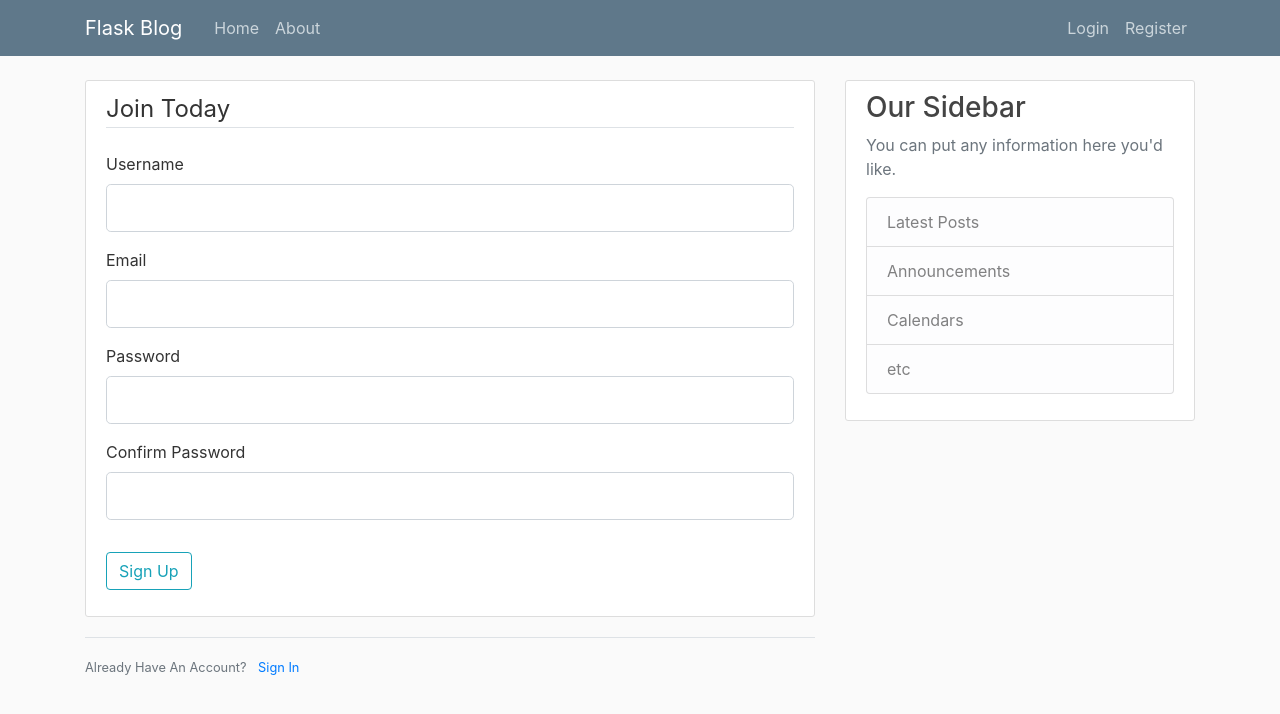
After one commit to ninotsanka/Flask-Blog, a Flask app: page /register in a window 1280 px wide. The commit adds this page. Shown: the top 714 px of the page. Run offline with Flask 2, Linux system fonts and the light colour scheme.

Commit message:
added register and login pages

```diff
--- a/flaskblog.py
+++ b/flaskblog.py
@@ -1,5 +1,8 @@
-from flask import Flask, render_template, url_for
+from flask import Flask, render_template, url_for, flash, redirect
+from forms import RegistrationForm, LoginForm
 app = Flask(__name__)
+
+app.config["SECRET_KEY"] = 'd23bda53d308dc8a91f75ed04342518f'
 
 posts = [
     {
@@ -16,15 +19,37 @@ posts = [
     }
 ]
 
+
 @app.route('/')
 @app.route('/home')
-def home_page():
+def home():
     return render_template('home.html', posts=posts)
 
 
 @app.route('/about')
-def about_page():
+def about():
     return render_template('about.html', title='About')
+
+
+@app.route('/register', methods=['GET', 'POST'])
+def register():
+    form = RegistrationForm()
+    if form.validate_on_submit():
+        flash(f'Account created for {form.username.data}!', 'success')
+        return redirect(url_for('home'))
+    return render_template('register.html', title='Register', form=form)
+
+
+@app.route('/login', methods=['GET', 'POST'])
+def login():
+    form = LoginForm()
+    if form.validate_on_submit():
+        if form.email.data == 'admin@blog.com' and form.password.data == 'password':
+            flash(f'You have been logged in!', 'success')
+            return redirect(url_for('home'))
+        else:
+            flash('login unsuccessful, please check your username and password!', 'danger')
+    return render_template('login.html', title='Login', form=form)
 
 
 if __name__ == '__main__':
--- /dev/null
+++ b/forms.py
@@ -0,0 +1,18 @@
+from flask_wtf import FlaskForm
+from wtforms import StringField, PasswordField, SubmitField, BooleanField
+from wtforms.validators import DataRequired, Length, Email, EqualTo
+
+class RegistrationForm(FlaskForm):
+    username = StringField('Username', validators=[DataRequired(), Length(min=2, max=20)])
+    email = StringField('Email', validators=[DataRequired(), Email()])
+    password = PasswordField('Password', validators=[DataRequired()])
+    confirm_password = PasswordField('Confirm Password', validators=[DataRequired(), EqualTo('password')])
+    submit = SubmitField('Sign Up')
+
+
+
+class LoginForm(FlaskForm):
+    email = StringField('Email', validators=[DataRequired(), Email()])
+    password = PasswordField('Password', validators=[DataRequired()])
+    remember = BooleanField('Remember Me')
+    submit = SubmitField('Login')
--- a/templates/layout.html
+++ b/templates/layout.html
@@ -1,38 +1,42 @@
 <!DOCTYPE html>
 <html>
+
 <head>
   <!-- Required meta tags -->
   <meta charset="utf-8">
   <meta name="viewport" content="width=device-width, initial-scale=1, shrink-to-fit=no">
 
   <!-- Bootstrap CSS -->
-    <link rel="stylesheet" href="https://cdn.jsdelivr.net/npm/bootstrap@4.6.0/dist/css/bootstrap.min.css" integrity="sha384-B0vP5xmATw1+K9KRQjQERJvTumQW0nPEzvF6L/Z6nronJ3oUOFUFpCjEUQouq2+l" crossorigin="anonymous">
+  <link rel="stylesheet" href="https://cdn.jsdelivr.net/npm/bootstrap@4.6.0/dist/css/bootstrap.min.css"
+    integrity="sha384-B0vP5xmATw1+K9KRQjQERJvTumQW0nPEzvF6L/Z6nronJ3oUOFUFpCjEUQouq2+l" crossorigin="anonymous">
 
 
   <link rel="stylesheet" type="text/css" href="{{ url_for('static', filename='main.css')}}">
   {% if title %}
-            <title>Flask Blog - {{  title }}</title>
+  <title>Flask Blog - {{ title }}</title>
   {% else %}
   <title>Flask Blog</title>
   {% endif %}
 </head>
+
 <body>
   <header class="site-header">
     <nav class="navbar navbar-expand-md navbar-dark bg-steel fixed-top">
       <div class="container">
         <a class="navbar-brand mr-4" href="/">Flask Blog</a>
-                <button class="navbar-toggler" type="button" data-toggle="collapse" data-target="#navbarToggle" aria-controls="navbarToggle" aria-expanded="false" aria-label="Toggle navigation">
+        <button class="navbar-toggler" type="button" data-toggle="collapse" data-target="#navbarToggle"
+          aria-controls="navbarToggle" aria-expanded="false" aria-label="Toggle navigation">
           <span class="navbar-toggler-icon"></span>
         </button>
         <div class="collapse navbar-collapse" id="navbarToggle">
           <div class="navbar-nav mr-auto">
-                    <a class="nav-item nav-link" href="/">Home</a>
-                    <a class="nav-item nav-link" href="/about">About</a>
+            <a class="nav-item nav-link" href="{{ url_for('home')}}">Home</a>
+            <a class="nav-item nav-link" href="{{ url_for('about')}}">About</a>
           </div>
           <!-- Navbar Right Side -->
           <div class="navbar-nav">
-                    <a class="nav-item nav-link" href="/login">Login</a>
-                    <a class="nav-item nav-link" href="/register">Register</a>
+            <a class="nav-item nav-link" href="{{ url_for('login')}}">Login</a>
+            <a class="nav-item nav-link" href="{{ url_for('register')}}">Register</a>
           </div>
         </div>
       </div>
@@ -42,6 +46,15 @@
   <main role="main" class="container">
     <div class="row">
       <div class="col-md-8">
+        {% with messages = get_flashed_messages(with_categories=true) %}
+          {% if messages %}
+            {% for category, message in messages %}
+              <div class="alert alert-{{ category }}">
+                {{ message }}
+              </div>
+            {% endfor %}
+          {% endif %}
+        {% endwith %}
         {% block content %}{% endblock %}
       </div>
       <div class="col-md-4">
@@ -61,9 +74,14 @@
   </main>
 
   <!-- Option 1: jQuery and Bootstrap Bundle (includes Popper) -->
-    <script src="https://code.jquery.com/jquery-3.5.1.slim.min.js" integrity="sha384-DfXdz2htPH0lsSSs5nCTpuj/zy4C+OGpamoFVy38MVBnE+IbbVYUew+OrCXaRkfj" crossorigin="anonymous"></script>
-    <script src="https://cdn.jsdelivr.net/npm/bootstrap@4.6.0/dist/js/bootstrap.bundle.min.js" integrity="sha384-Piv4xVNRyMGpqkS2by6br4gNJ7DXjqk09RmUpJ8jgGtD7zP9yug3goQfGII0yAns" crossorigin="anonymous"></script>
+  <script src="https://code.jquery.com/jquery-3.5.1.slim.min.js"
+    integrity="sha384-DfXdz2htPH0lsSSs5nCTpuj/zy4C+OGpamoFVy38MVBnE+IbbVYUew+OrCXaRkfj"
+    crossorigin="anonymous"></script>
+  <script src="https://cdn.jsdelivr.net/npm/bootstrap@4.6.0/dist/js/bootstrap.bundle.min.js"
+    integrity="sha384-Piv4xVNRyMGpqkS2by6br4gNJ7DXjqk09RmUpJ8jgGtD7zP9yug3goQfGII0yAns"
+    crossorigin="anonymous"></script>
 
 
 </body>
+
 </html>
--- /dev/null
+++ b/templates/register.html
@@ -0,0 +1,80 @@
+{% extends "layout.html" %}
+{% block content %}
+    <div class="content-section">
+        <form method="POST" action="">
+            {{ form.hidden_tag() }}
+            <fieldset class="form-group">
+                <legend class="border-bottom mb-4">Join Today</legend>
+                <div class="form-group">
+                    {{ form.username.label(class="form-control-label") }}
+                    {% if form.username.errors %}
+                        {{ form.username(class="form-control form-control-lg is-invalid") }}
+                            <div class="invalid-feedback">
+                                {% for error in form.username.errors %}
+                                    <span>
+                                        {{ error }}
+                                    </span>
+                                {% endfor %}
+                            </div>
+                    {% else %}
+                        {{ form.username(class="form-control form-control-lg") }}
+                    {% endif %}
+
+                </div>
+                <div class="form-group">
+                    {{ form.email.label(class="form-control-label") }}
+                    {% if form.email.errors %}
+                        {{ form.email(class="form-control form-control-lg is-invalid") }}
+                            <div class="invalid-feedback">
+                                {% for error in form.email.errors %}
+                                    <span>
+                                        {{ error }}
+                                    </span>
+                                {% endfor %}
+                            </div>
+                    {% else %}
+                        {{ form.email(class="form-control form-control-lg") }}
+                    {% endif %}
+                </div>
+                <div class="form-group">
+                    {{ form.password.label(class="form-control-label") }}
+                    {% if form.password.errors %}
+                        {{ form.password(class="form-control form-control-lg is-invalid") }}
+                            <div class="invalid-feedback">
+                                {% for error in form.password.errors %}
+                                    <span>
+                                        {{ error }}
+                                    </span>
+                                {% endfor %}
+                            </div>
+                    {% else %}
+                        {{ form.password(class="form-control form-control-lg") }}
+                    {% endif %}
+                </div>
+                <div class="form-group">
+                    {{ form.confirm_password.label(class="form-control-label") }}
+                    {% if form.confirm_password.errors %}
+                        {{ form.confirm_password(class="form-control form-control-lg is-invalid") }}
+                            <div class="invalid-feedback">
+                                {% for error in form.confirm_password.errors %}
+                                    <span>
+                                        {{ error }}
+                                    </span>
+                                {% endfor %}
+                            </div>
+                    {% else %}
+                        {{ form.confirm_password(class="form-control form-control-lg") }}
+                    {% endif %}
+                </div>
+            </fieldset>
+            <div class="form-group">
+                {{ form.submit(class="btn btn-outline-info") }}
+            </div>
+        </form>
+    </div>
+    <div class="border-top pt-3">
+        <small class="text-muted">
+            Already Have An Account? <a class="ml-2" href="{{ url_for('login')}}">Sign In</a>
+        </small>
+    </div>
+{% endblock content %}
```
Also changed, not shown: templates/login.html (added, +56 -0 lines). Lines whose indentation alone changed are shown as unchanged.
